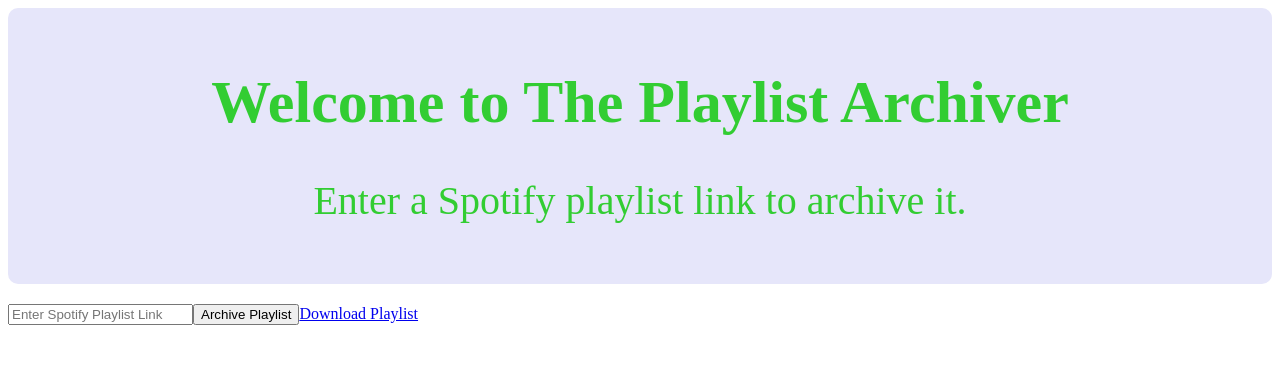
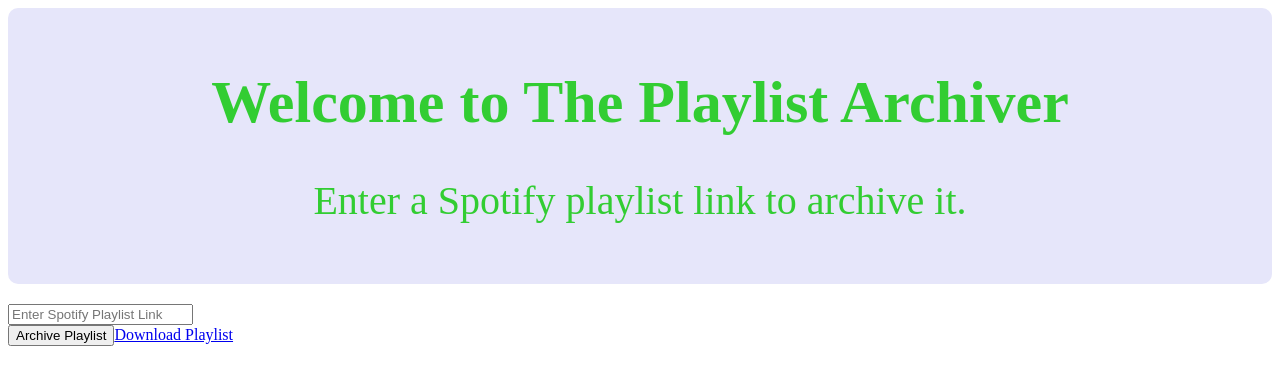
Before and after one commit to tenjotenge/playlist-archiver, a Next.js app: page / in a window 1280 px wide. Shown: the top 384 px of the page. Built offline with nearby package versions, Linux system fonts and the light colour scheme.

Commit message:
link collector formatted for css

```diff
--- a/src/components/LinkCollector.js
+++ b/src/components/LinkCollector.js
@@ -40,10 +40,14 @@
   };
 
   return (
-    <div>
-      <input type="text" placeholder="Enter Spotify Playlist Link" onChange={handleChange} />
-      <button onClick={handleDownload}>Archive Playlist</button>
-      <DownloadButton fileName={`${playlistName}-playlist.json`} />
+    <div xlassName={cx('lc-container')}>
+      <div className={cx('input-container')}>
+        <input className={cx('input-box')} type="text" placeholder="Enter Spotify Playlist Link" onChange={handleChange} />
+      </div>
+      <div className={cx('buttons-container')}>
+        <button className={cx('archive-button')} onClick={handleDownload}>Archive Playlist</button>
+        <DownloadButton fileName={`${playlistName}-playlist.json`} />
+      </div>
     </div>
   );
 }
--- a/src/components/LinkCollector.module.css
+++ b/src/components/LinkCollector.module.css
@@ -1 +1,21 @@
 /* src/components/LinkCollector.module.css */
+
+.lc-container {
+
+}
+
+.input-container {
+
+}
+
+.buttons-container {
+
+}
+
+.input-box {
+
+}
+
+.archive-button {
+
+}
```
